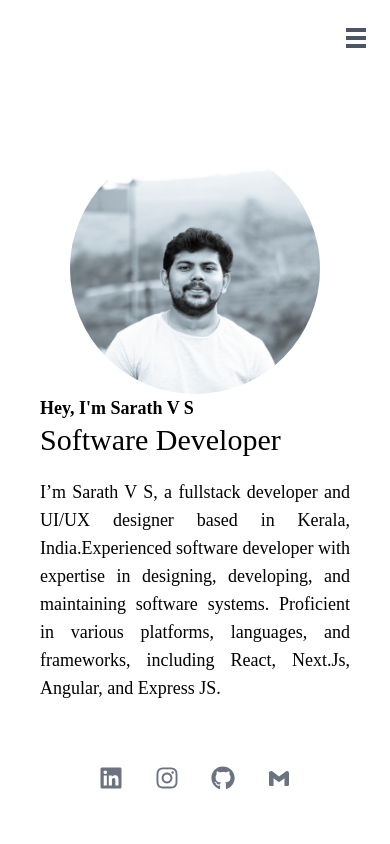
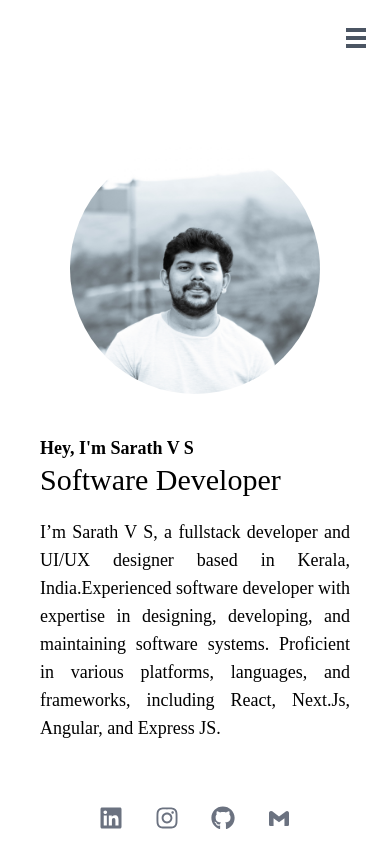
Before and after one commit to sarathvs-Dev/Portfolio-Sarath, a Next.js app: page / in a window 390 px wide. Shown: the top 844 px of the page. Built offline with nearby package versions, Linux system fonts and the light colour scheme; a web font is replaced by a local one.

Commit message:
landing page

```diff
--- a/app/page.js
+++ b/app/page.js
@@ -23,7 +23,7 @@ export default function Home() {
             </div>
 
 
-            <div className="md:-ml-44 md:mt-12 md:pr-44 px-10 ">
+            <div className="md:-ml-44 md:mt-12 md:pr-44 px-10 mt-10">
               <div className=" font-roboto">
                 <p>
                   <span className="font-bold text-lg">Hey, I'm Sarath V S</span>  <br></br>
```
